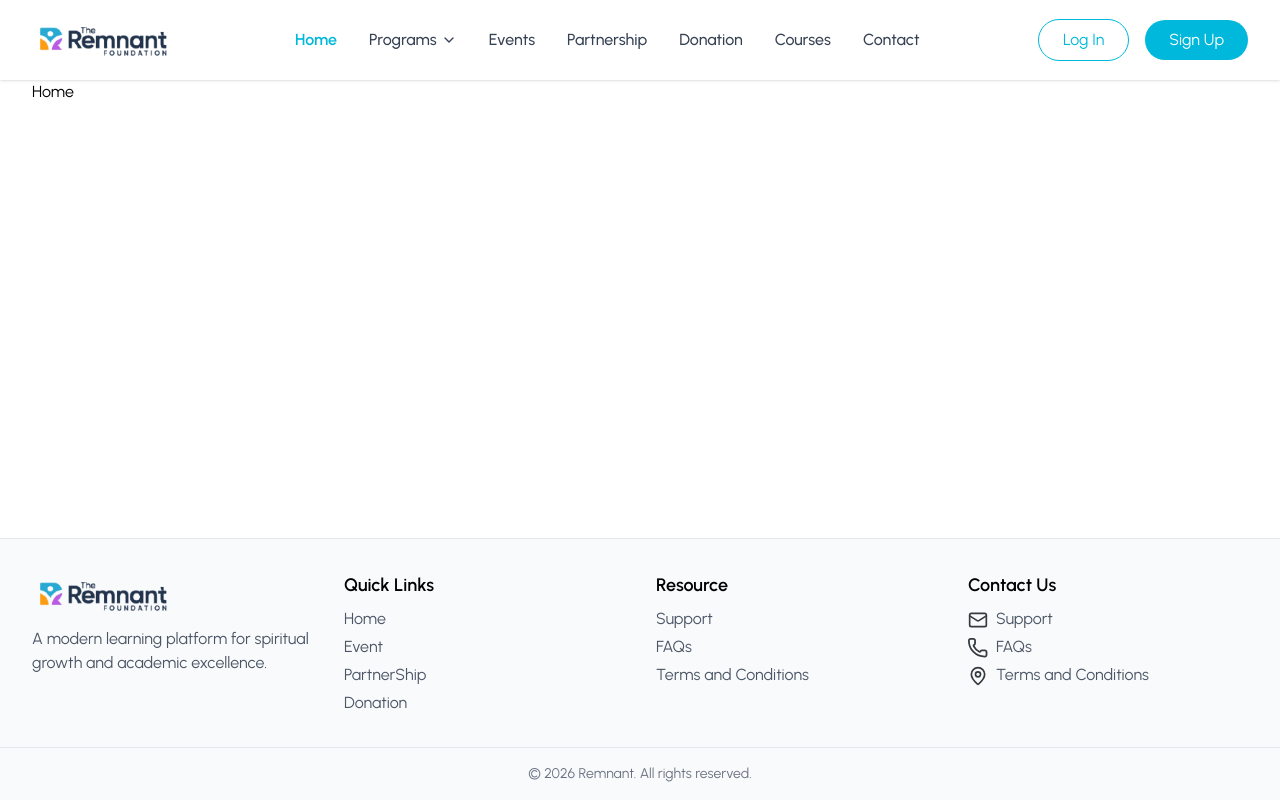
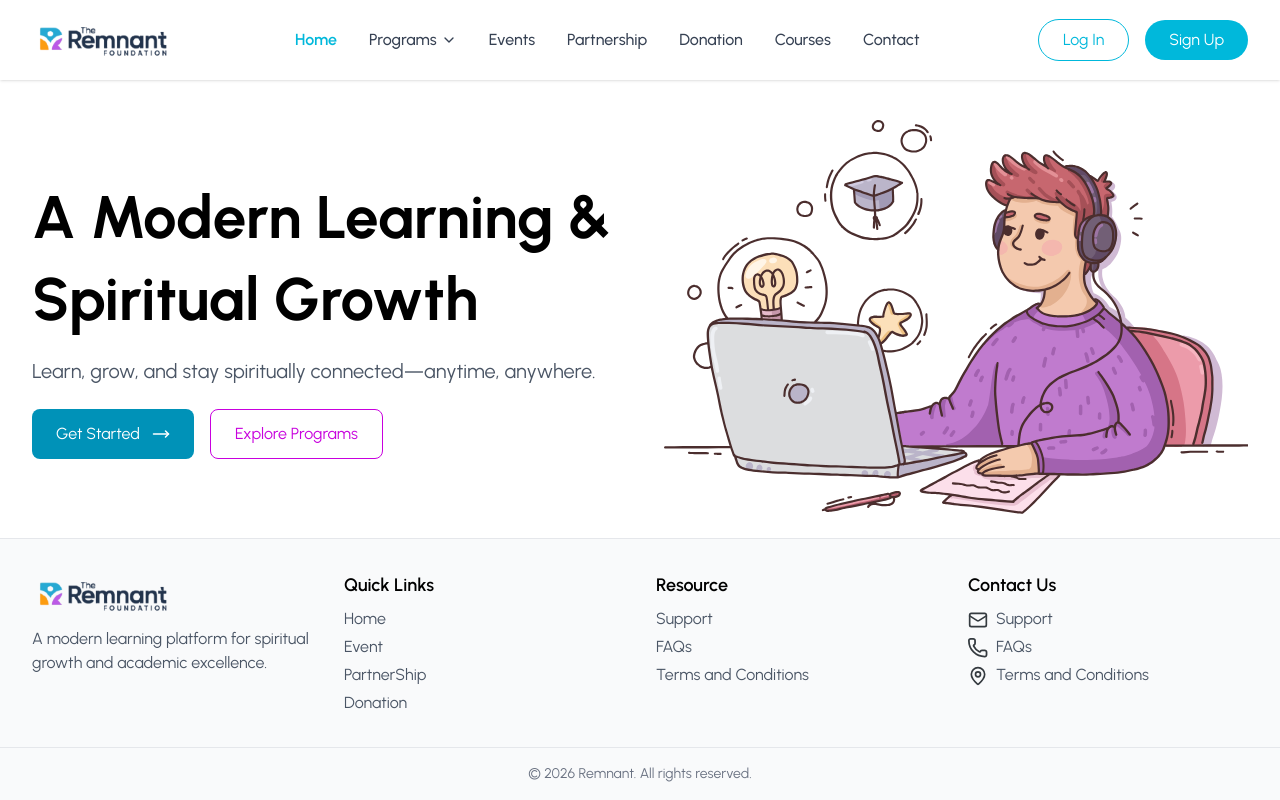
Before and after one commit to naimsheikh8020/Bible-Lms-Remnant-, a React (Vite) app: page / in a window 1280 px wide. Built offline with nearby package versions, Linux system fonts and the light colour scheme.

Commit message:
Add Button component and implement Hero section in Home page

```diff
--- /dev/null
+++ b/src/Components/Button.tsx
@@ -0,0 +1,34 @@
+import React from "react";
+
+type ButtonProps = {
+  children: React.ReactNode;
+  variant?: "primary" | "outline";
+  icon?: React.ReactNode;
+  onClick?: () => void;
+};
+
+export default function Button({
+  children,
+  variant = "primary",
+  icon,
+  onClick,
+}: ButtonProps) {
+  const baseStyle =
+    "inline-flex items-center px-6 py-3 rounded-lg transition duration-300 cursor-pointer";
+
+  const primaryStyle = "bg-cyan-600 text-white hover:bg-cyan-700";
+  const outlineStyle =
+    "border border-fuchsia-600 text-fuchsia-600 hover:bg-fuchsia-500 hover:text-white";
+
+  return (
+    <button
+      onClick={onClick}
+      className={`${baseStyle} ${
+        variant === "primary" ? primaryStyle : outlineStyle
+      }`}
+    >
+      {children}
+      {icon && <span className="ml-3">{icon}</span>}
+    </button>
+  );
+}
--- a/src/Page/HomePage/Home.tsx
+++ b/src/Page/HomePage/Home.tsx
@@ -1,9 +1,44 @@
-
+import { assets } from "../../assets/assets";
+import { MoveRight } from "lucide-react";
+import Button from "../../Components/Button";
 
 const Home = () => {
   return (
-    <div>Home</div>
-  )
-}
+    <>
+      {/* Hero Section */}
+      <div className="flex flex-col-reverse lg:flex-row items-center gap-8 lg:gap-12 mt-6 lg:mt-10">
+        {/* Left Side */}
+        <div className="w-full lg:w-1/2 text-center lg:text-left">
+          <h1 className="text-3xl sm:text-4xl md:text-5xl lg:text-6xl font-bold mb-4 leading-tight lg:leading-snug">
+            A Modern Learning & Spiritual Growth
+          </h1>
+          <p className="text-base sm:text-lg md:text-xl text-gray-600">
+            Learn, grow, and stay spiritually connected—anytime, anywhere.
+          </p>
 
-export default Home
+          <div className="flex  gap-4 mt-6 justify-center lg:justify-start">
+            <Button
+              onClick={() => console.log("hello")}
+              variant="primary"
+              icon={<MoveRight size={18} />}
+            >
+              Get Started
+            </Button>
+            <Button variant="outline">Explore Programs</Button>
+          </div>
+        </div>
+
+        {/* Right Side */}
+        <div className="w-full lg:w-1/2">
+          <img
+            src={assets.HeroImg}
+            alt="Hero Image"
+            className="w-full h-auto max-w-md mx-auto lg:max-w-none"
+          />
+        </div>
+      </div>
+    </>
+  );
+};
+
+export default Home;
```
